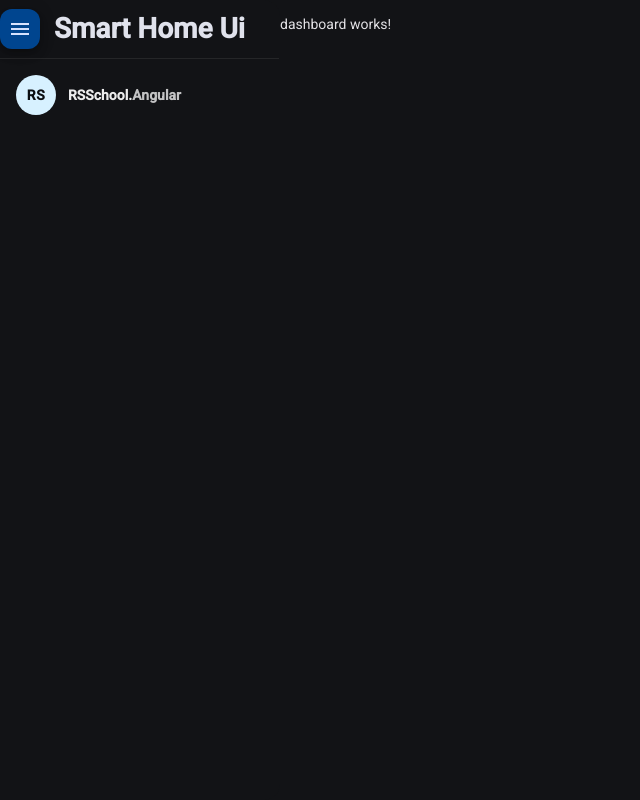
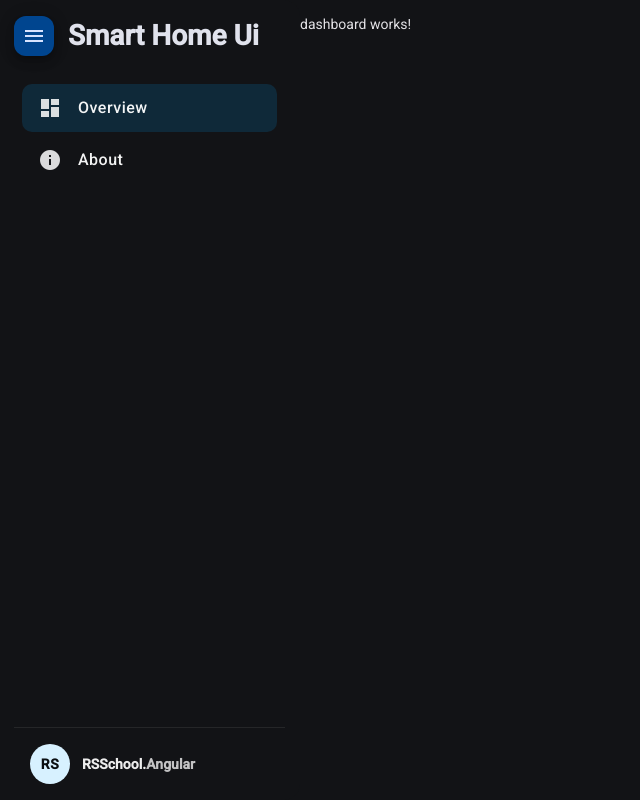
Before and after one commit to gerlinda137/smart-home, an Angular app: page / in a window 1280 px wide. Shown: the whole page, without its empty margins (0-640 px from the left). Built offline with nearby package versions, Linux system fonts and the light colour scheme.

Commit message:
feat: sidebar layout

```diff
--- a/src/app/app.html
+++ b/src/app/app.html
@@ -1,11 +1,9 @@
 <mat-sidenav-container class="layout">
   <mat-sidenav mode="side" opened class="sidenav">
-    <app-sidebar></app-sidebar>
+    <app-sidebar class="sidebar"></app-sidebar>
   </mat-sidenav>
 
   <mat-sidenav-content class="content">
-
-
     <app-dashboard></app-dashboard>
   </mat-sidenav-content>
 </mat-sidenav-container>
--- a/src/app/app.scss
+++ b/src/app/app.scss
@@ -4,7 +4,7 @@
 }
 
 .sidenav {
-  width: 280px;
+  width: 300px;
 }
 
 .content {
--- a/src/app/components/sidebar/sidebar-footer/sidebar-footer.scss
+++ b/src/app/components/sidebar/sidebar-footer/sidebar-footer.scss
@@ -1,3 +1,7 @@
+:host {
+  margin-top: auto;
+}
+
 .sidebar-footer {
   display: flex;
   align-items: center;
@@ -5,8 +9,6 @@
 
   padding: 16px;
   border-top: 1px solid rgba(255, 255, 255, 0.08);
-
-  margin-top: auto;
 }
 
 .rs-badge {
--- a/src/app/components/sidebar/sidebar-header/sidebar-header.scss
+++ b/src/app/components/sidebar/sidebar-header/sidebar-header.scss
@@ -1,3 +1,6 @@
+:host {
+  padding: 0.5em 0;
+}
 .sidebar-header {
   display: flex;
   align-items: center;
--- a/src/app/components/sidebar/sidebar-menu/sidebar-menu.html
+++ b/src/app/components/sidebar/sidebar-menu/sidebar-menu.html
@@ -1 +1,11 @@
-<p>sidebar-menu works!</p>
+<mat-nav-list class="sidebar-menu">
+  <button mat-list-item class="active" type="button">
+    <mat-icon matListItemIcon>dashboard</mat-icon>
+    <span matListItemTitle>Overview</span>
+  </button>
+
+  <button mat-list-item type="button">
+    <mat-icon matListItemIcon>info</mat-icon>
+    <span matListItemTitle>About</span>
+  </button>
+</mat-nav-list>
--- a/src/app/components/sidebar/sidebar-menu/sidebar-menu.scss
+++ b/src/app/components/sidebar/sidebar-menu/sidebar-menu.scss
@@ -0,0 +1,25 @@
+.sidebar-menu {
+  padding-top: 8px;
+
+  button[mat-list-item] {
+    width: calc(100% - 16px);
+    margin: 4px 8px;
+    border-radius: 10px;
+    text-align: left;
+    border: none;
+    outline: none;
+  }
+
+  button.active {
+    background-color: rgba(0, 170, 255, 0.15);
+  }
+
+  mat-icon {
+    color: rgba(255, 255, 255, 0.85);
+  }
+
+  span {
+    color: rgba(255, 255, 255, 0.95);
+    font-weight: 500;
+  }
+}
--- a/src/app/components/sidebar/sidebar.html
+++ b/src/app/components/sidebar/sidebar.html
@@ -1,2 +1,3 @@
 <app-sidebar-header></app-sidebar-header>
+<app-sidebar-menu></app-sidebar-menu>
 <app-sidebar-footer></app-sidebar-footer>
--- a/src/app/components/sidebar/sidebar.scss
+++ b/src/app/components/sidebar/sidebar.scss
@@ -1,5 +1,14 @@
+:host {
+  display: flex;
+  flex-direction: column;
+  height: 100%;
+  min-height: 0;
+  padding: 0 1em;
+}
+
 .sidebar {
   display: flex;
   flex-direction: column;
-  padding: 0.5em 1em;
+  flex: 1;
+  min-height: 0;
 }
```
Also changed, not shown: src/app/components/sidebar/sidebar-menu/sidebar-menu.ts (+5 -4 lines).
